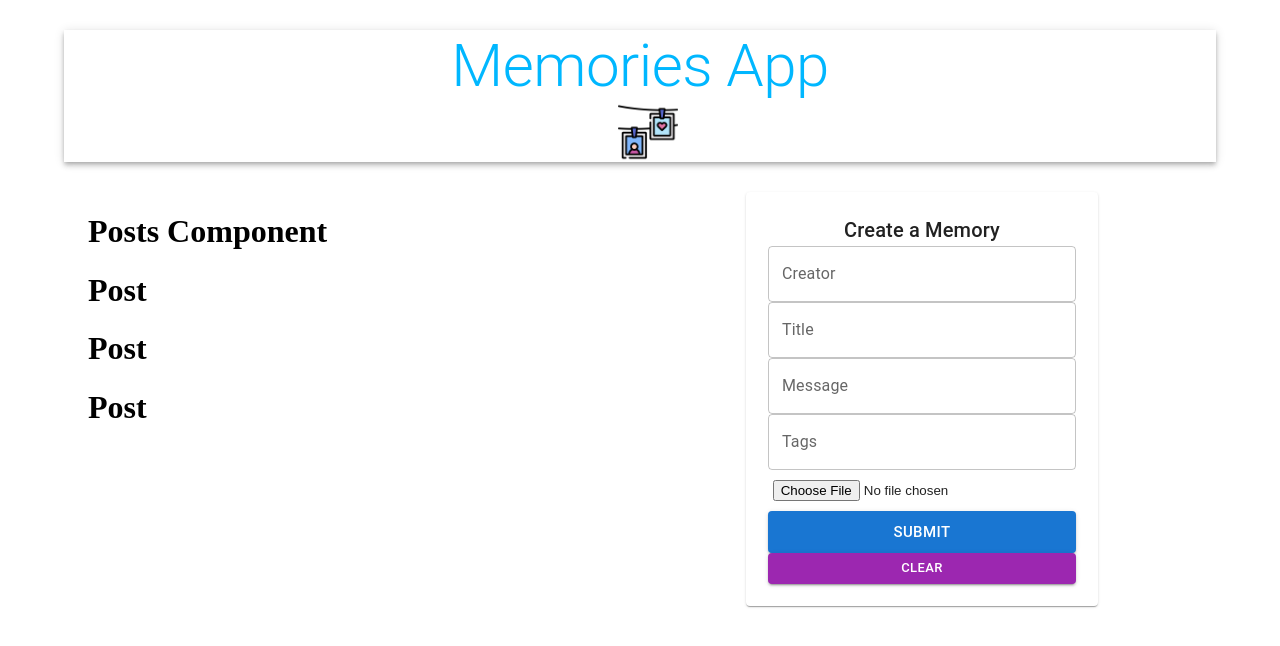
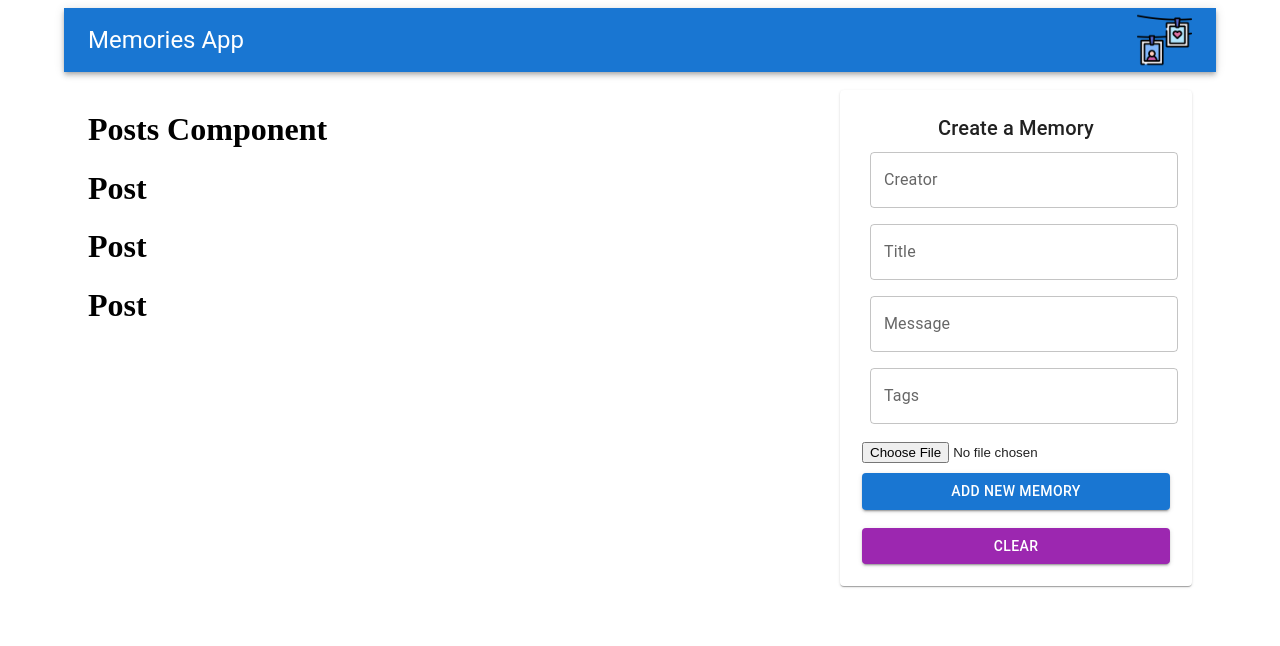
Before and after one commit to Soliman3/memo-mern-fullstack-redux-mui5-responsive, a React (Create React App) app in the folder client/: page / in a window 1280 px wide. Shown: the top 646 px of the page. Built offline with nearby package versions, Linux system fonts and the light colour scheme; no server answers.

Commit message:
fix styling issues with new Material UI version

```diff
--- a/client/package.json
+++ b/client/package.json
@@ -5,6 +5,7 @@
   "dependencies": {
     "@emotion/react": "^11.9.3",
     "@emotion/styled": "^11.9.3",
+    "@mui/icons-material": "^5.8.4",
     "@mui/material": "^5.9.0",
     "@testing-library/jest-dom": "^5.16.4",
     "@testing-library/react": "^13.3.0",
--- a/client/public/index.html
+++ b/client/public/index.html
@@ -1,20 +1,20 @@
 <!DOCTYPE html>
 <html lang="en">
+
 <head>
   <meta charset="utf-8" />
   <meta name="viewport" content="width=device-width, initial-scale=1" />
   <meta name="theme-color" content="#000000" />
-    <meta
-      name="description"
-      content="Web site created using create-react-app"
-    />
-    <link rel="apple-touch-icon" href="%PUBLIC_URL%/logo192.png" />
+  <meta name="description" content="Web site created using create-react-app" />
+  <link rel="stylesheet" href="https://fonts.googleapis.com/icon?family=Material+Icons" />
 
   <title>React App</title>
 </head>
+
 <body>
   <noscript>You need to enable JavaScript to run this app.</noscript>
   <div id="root"></div>
 
 </body>
+
 </html>
--- a/client/src/App.js
+++ b/client/src/App.js
@@ -1,11 +1,10 @@
 import React, { useEffect} from "react";
-import{Container, AppBar, Typography, Grow, Grid}from '@mui/material';
+import{Container, Grow, Grid}from '@mui/material';
 import Form from "./components/Form/Form";
 import Posts from "./components/Posts/Posts";
-import memories from './images/memories.png';
-import './styles.css';
 import {useDispatch} from 'react-redux';
 import { getPosts } from './actions/posts';
+import SearchAppBar from "./components/Header/Header";
 
 
 function App() {
@@ -16,18 +15,16 @@ function App() {
   },[dispatch])
   return (
     <Container maxWidth='lg'>
-      <AppBar className="appBar" position="static" color="inherit">
-        <Typography className="heading" variant="h2" align="center">Memories App</Typography>
-        <img className="image" src={memories} alt="memories" height="60"/>
-      </AppBar>
+      <SearchAppBar className="AppBar"/>
+      <br/>
       <Grow in>
         <Container>
           <Grid container justify='space-between' alignItems='stretch' spacing={3}>
-            <Grid item xs={12} sm={7}>
+            <Grid item xs={12} sm={8}>
               <Posts/>
             </Grid>
             <Grid item xs={12} sm={4}>
-              <Form/>
+            <Form/>
             </Grid>
           </Grid>
         </Container>
--- a/client/src/components/Form/Form.js
+++ b/client/src/components/Form/Form.js
@@ -1,12 +1,12 @@
 import React, { useState } from 'react';
-import { TextField, Button, Typography, Paper } from '@mui/material';
+import { TextField, Button, Typography, Paper, Box } from '@mui/material';
 import FileBase from 'react-file-base64';
 import './styles.css';
 import { useDispatch } from 'react-redux';
 import { createPost } from '../../actions/posts';
 
 export default function Form() {
-    const [postData , setPostData] = useState({
+    const [postData, setPostData] = useState({
         creator: '',
         title: '',
         message: '',
@@ -16,29 +16,34 @@ export default function Form() {
 
     const dispatch = useDispatch(); // for dispatch createPost action in handleSubmit
 
-    const handleSubmit = (e)=>{
+    const handleSubmit = (e) => {
         e.preventDefault();
         dispatch(createPost(postData));
     }
 
-    const clear =()=>{
+    const clear = () => {
 
     }
     return (
         <Paper className='paper'>
-        <form autoComplete='off' noValidate className='form root' onSubmit={handleSubmit} >
+            <Box autoComplete='off' noValidate className="form root " onSubmit={handleSubmit} >
                 <Typography variant='h6' align='center'>Create a Memory</Typography>
-            <TextField className='inputfield' name='creator' variant='outlined' label="Creator" fullWidth value={postData.creator} onChange={(e)=>setPostData({...postData, creator: e.target.value})}/>
-            <TextField className='inputfield' name='title' variant='outlined' label="Title" fullWidth value={postData.title} onChange={(e)=>setPostData({...postData, title: e.target.value})}/>
-            <TextField className='inputfield' name='message' variant='outlined' label="Message" fullWidth value={postData.message} onChange={(e)=>setPostData({...postData, message: e.target.value})}/>
-            <TextField className='inputfield' name='tags' variant='outlined' label="Tags" fullWidth value={postData.tags} onChange={(e)=>setPostData({...postData, tags: e.target.value})}/>
+                <Box component="form" sx={{ '& .MuiTextField-root': { m: 1 } }} noValidate autoComplete="off" >
+                    <TextField className='inputfield' name='creator' variant='outlined' label="Creator" fullWidth value={postData.creator} onChange={(e) => setPostData({ ...postData, creator: e.target.value })} />
+                    <TextField className='inputfield' name='title' variant='outlined' label="Title" fullWidth value={postData.title} onChange={(e) => setPostData({ ...postData, title: e.target.value })} />
+                    <TextField className='inputfield' name='message' variant='outlined' label="Message" fullWidth value={postData.message} onChange={(e) => setPostData({ ...postData, message: e.target.value })} />
+                    <TextField className='inputfield' name='tags' variant='outlined' label="Tags" fullWidth value={postData.tags} onChange={(e) => setPostData({ ...postData, tags: e.target.value })} />
                     <div className='fileInput'>
-                <FileBase type="file" multible={false} onDone={({base64})=> setPostData({...postData, selectedFile: base64 })} />
+                        <FileBase type="file" multible={false} onDone={({ base64 }) => setPostData({ ...postData, selectedFile: base64 })} />
                     </div>
-            <Button className='buttonSubmit' variant='contained' color='primary' size='large' type='submit' fullWidth >Submit</Button>
+                    <Box >
+                        <Button variant="contained" onClick={handleSubmit} display="flex" fullWidth>Add New Memory</Button>
                         <br/>
-            <Button  variant='contained' color='secondary' size='small' onClick={clear} fullWidth >Clear</Button>
-        </form>
+                        <br/>
+                        <Button variant="contained" onClick={clear} display="flex" fullWidth color="secondary">Clear</Button>
+                    </Box>
+                </Box>
+            </Box>
 
         </Paper>
     )
--- /dev/null
+++ b/client/src/components/Header/Header.js
@@ -0,0 +1,30 @@
+import * as React from 'react';
+import AppBar from '@mui/material/AppBar';
+import Box from '@mui/material/Box';
+import Toolbar from '@mui/material/Toolbar';
+import Typography from '@mui/material/Typography';
+import memories from '../../images/memories.png';
+
+
+export default function SearchAppBar() {
+  return (
+    <Box sx={{ flexGrow: 1 }}>
+      <AppBar position="static">
+        <Toolbar>
+
+          <Typography
+            variant="h5"
+            noWrap
+            component="div"
+            sx={{ flexGrow: 1, display: { xs: 'none', sm: 'block' } }}
+            align='left'
+          >
+            Memories App
+          </Typography>
+          <img src={memories} alt="Memories" width='5%' height='5%' align="center"/>
+
+        </Toolbar>
+      </AppBar>
+    </Box>
+  );
+}
--- a/client/src/styles.css
+++ b/client/src/styles.css
@@ -1,5 +1,5 @@
 .appBar {
-  border-radius: 15;
+  border-radius: 50;
   margin: 30px 0;
   display: flex;
   flex-direction: row;
@@ -11,4 +11,5 @@
 }
 .image {
   margin-left: 15px;
+  justify-content: left;
 }
```
Also changed, not shown: 2 other files (tests, documents, lock files or other folders). Lines whose indentation alone changed are shown as unchanged.
